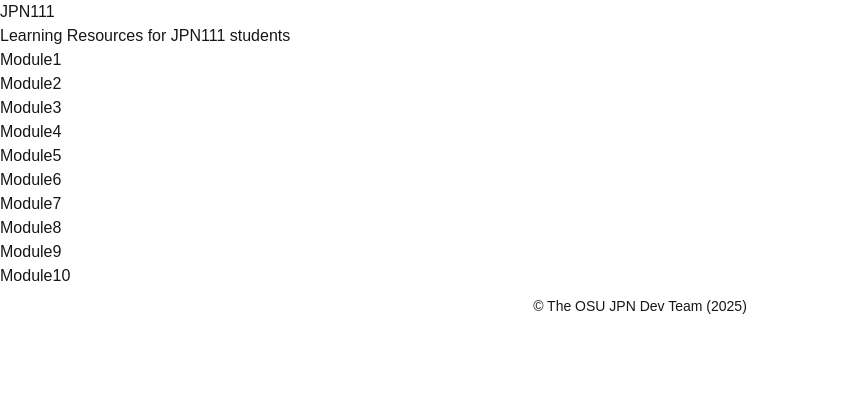
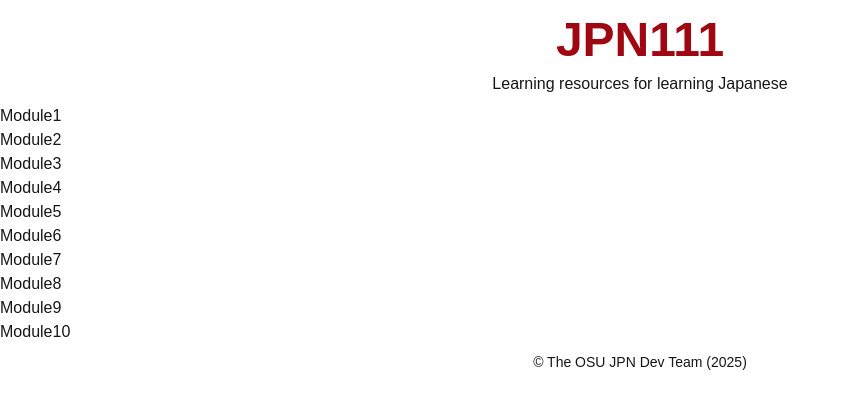
Before and after one commit to mCaballero1224/jpn, a Next.js app in the folder frontend/: page / in a window 1280 px wide. Shown: the top 408 px of the page, without its empty margins (0-850 px from the left). Built offline with nearby package versions, Linux system fonts and the light colour scheme.

Commit message:
Add styling to header; make title a link

```diff
--- a/frontend/app/components/Header.tsx
+++ b/frontend/app/components/Header.tsx
@@ -1,8 +1,10 @@
+import Link from 'next/link';
+
 const Header = () => {
 	return (
-		<header>
-			<h1>JPN111</h1>
-			<p>Learning Resources for JPN111 students</p>
+		<header className="text-center px-6 py-2 mx-auto">
+			<h1 className="text-red-800 font-bold py-2 text-5xl hover:underline"><Link href="/">JPN111</Link></h1>
+			<p>Learning resources for learning Japanese</p>
 		</header>
 	);
 };
```
